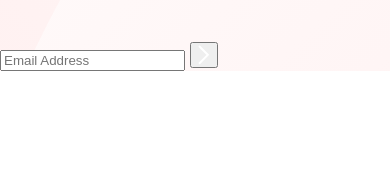
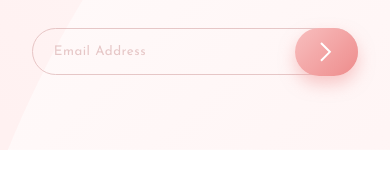
Before and after one commit to Ozolao/base-apparel-coming-soon-page, a website: page app/index.html in a window 390 px wide. Shown: the part 612-800 px from the top of the page. Drawn offline with nearby package versions, Linux system fonts and the light colour scheme; files that its build step writes are made by us from their sources.

Commit message:
Finish mobile form

```diff
--- a/app/index.html
+++ b/app/index.html
@@ -42,7 +42,7 @@
     </article>
 
     <!-- Form -->
-    <form action="#" method="post">
+    <form class="form" action="#" method="post">
       <div>
         <input type="email" name="email" id="email" placeholder="Email Address">
 
--- a/app/styles/_article.scss
+++ b/app/styles/_article.scss
@@ -21,7 +21,8 @@
   }
 
   p {
-    margin-top: -1rem;
+    margin-top   : -1rem;
+    margin-bottom: -1rem;
 
     font-size     : .8rem;
     font-weight   : 600;
--- /dev/null
+++ b/app/styles/_form.scss
@@ -0,0 +1,54 @@
+.form {
+  padding-right: 2rem;
+  padding-left : 2rem;
+
+  div {
+    position: relative;
+
+    input {
+      display: block;
+      width  : 100%;
+      margin : .9rem auto 0;
+      padding: 1rem 1.3rem;
+
+      font-family   : 'Josefin Sans', sans-serif;
+      letter-spacing: .03rem;
+
+      background-color: transparent;
+      border          : .0625rem solid $primariColor;
+      border-radius   : 25px;
+
+      opacity: .5;
+
+      &::placeholder {
+        color: $primariColor;
+      }
+    }
+
+    button {
+      position: absolute;
+      top     : 0;
+      right   : 0;
+
+      display: block;
+      padding: .9rem 1.6rem;
+
+      background   : $gradiente2;
+      border       : none;
+      border-radius: 25px;
+      box-shadow   : 0 .5rem 1rem rgba(241, 155, 155, .5);
+
+      cursor    : pointer;
+      transition: box-shadow .1s;
+
+      &:hover {
+        background: linear-gradient(135deg, hsl(0, 78%, 91%), hsl(0, 74%, 79%));
+        box-shadow: 0 .7rem 1rem .2rem rgb(223, 172, 172);
+      }
+
+      img {
+        max-width: 100%;
+      }
+    }
+  }
+}
--- a/app/styles/_set-up.scss
+++ b/app/styles/_set-up.scss
@@ -18,6 +18,8 @@ img {
 
 // =================================
 .app {
+  padding-bottom: 75px;
+
   background: {
     color     : $gradiente1;
     image     : $gradiente1, url("../images/bg-pattern-desktop.svg");
--- a/app/styles/main.scss
+++ b/app/styles/main.scss
@@ -5,3 +5,4 @@
 @import "header";
 @import "banner";
 @import "article";
+@import "form";
```
